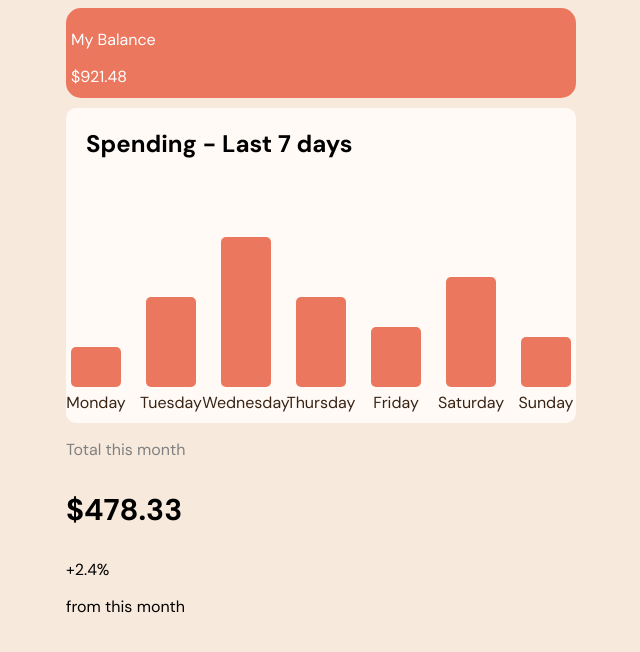
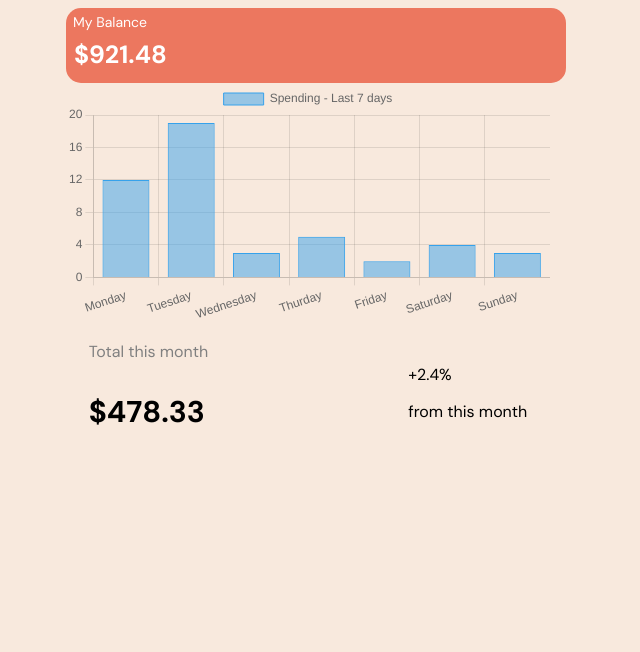
Before and after one commit to DannyQuinones/ExpensesChart, a website: page src/index.html in a window 1280 px wide. Shown: the whole page, without its empty margins (332-972 px from the left). Drawn offline with nearby package versions, Linux system fonts and the light colour scheme.

Commit message:
modified:   src/index.html 	modified:   src/script/script.js 	modified:   src/styles/styles.css

```diff
--- a/src/index.html
+++ b/src/index.html
@@ -10,52 +10,17 @@
     <link rel="preconnect" href="https://fonts.gstatic.com" crossorigin>
     <link href="https://fonts.googleapis.com/css2?family=DM+Sans:wght@400;700&display=swap" rel="stylesheet">
 </head>
+
 <body>
-<div class="container">
-    <div class="top-bal">
-        <p>My Balance</p>
-        <p>$921.48</p>
+    <div class="nav">
+        <li class="balance-total">My Balance</li>
+        <li class="total">$921.48</li>
+    </div>
+    <div class="chart-design">
+        <canvas id="myChart"></canvas>
     </div>
 
-    <h2 class="chart-header">Spending - Last 7 days</h2>
-    <div class="bar-chart">
-
-        <div class="bar">
-            <div class="chart-bar" style="height: 40px;"></div>
-            <div class="data-label">Monday</div>
-        </div>
-
-        <div class="bar">
-            <div class="chart-bar" style="height: 90px;"></div>
-            <div class="data-label">Tuesday</div>
-        </div>
-
-        <div class="bar">
-            <div class="chart-bar" style="height: 150px;"></div>
-            <div class="data-label">Wednesday</div>
-        </div>
-
-        <div class="bar">
-            <div class="chart-bar" style="height: 90px;"></div>
-            <div class="data-label">Thursday</div>
-        </div>
-
-        <div class="bar">
-            <div class="chart-bar" style="height: 60px;"></div>
-            <div class="data-label">Friday</div>
-        </div>
-
-        <div class="bar">
-            <div class="chart-bar" style="height: 110px;"></div>
-            <div class="data-label">Saturday</div>
-        </div>
-
-        <div class="bar">
-            <div class="chart-bar" style="height: 50px;"></div>
-            <div class="data-label">Sunday</div>
-        </div>
-    </div>
-
+    <div class="footer">
         <div class="total-month">
             <p>Total this month</p>
         <p class="total-amount">$478.33</p>
@@ -65,5 +30,13 @@
             <p>from this month</p>
         </div>
     </div>
+
+
+
+
+<script src="https://cdn.jsdelivr.net/npm/chart.js"></script>
+<script src="./script/script.js"></script>
+
 </body>
+
 </html>
--- a/src/script/script.js
+++ b/src/script/script.js
@@ -0,0 +1,20 @@
+const ctx = document.getElementById('myChart');
+
+new Chart(ctx, {
+  type: 'bar',
+  data: {
+    labels: ['Monday', 'Tuesday', 'Wednesday', 'Thurday', 'Friday', 'Saturday', 'Sunday'],
+    datasets: [{
+      label: 'Spending - Last 7 days',
+      data: [12, 19, 3, 5, 2, 4, 3],
+      borderWidth: 1
+    }]
+  },
+  options: {
+    scales: {
+      y: {
+        beginAtZero: true
+      }
+    }
+  }
+});
--- a/src/styles/styles.css
+++ b/src/styles/styles.css
@@ -5,62 +5,52 @@ html{
   font-family: 'DM Sans', sans-serif;
 }
 
-
-.top-bal {
-    height: 80px;
+.nav{
+  height: 75px;
   width: 500px;
   background-color: hsl(10, 79%, 65%);
   border-radius: 15px;
   color: #fff;
-    padding: 5px;
 }
 
-.chart-header {
-    position: fixed;
-    padding: 10px;
-    margin-left: 10px;
+.balance-total{
+  width: 110px;
+  margin: 2px;
+  padding: 5px;
+  list-style-type: none;
+  font-size: 14px;
+
 }
 
-.bar-chart {
-    display: flex;
-    justify-content: center;
-    align-items: flex-end;
-    gap: 25px;
-    height: 300px;
-    width: 500px;
-    background-color: hsl(33, 100%, 98%);
-    padding: 5px;
-    padding-bottom: 10px;
-    border-radius: 10px;
-    margin: 10px auto;
+.total {
+  width: 110px;
+  padding-left: 8px;
+  list-style-type: none;
+  font-weight: 700;
+  font-size: 25px;
 }
 
-.bar {
-    display: flex;
-    flex-direction: column;
-    align-items: center;
-    width: 50px;
-}
 
-.chart-bar {
-    background-color: hsl(10, 79%, 65%);
-    width: 100%;
-    text-align: center;
-    color: white;
-    border-radius: 5px;
-}
 
-.data-label {
-    margin-top: 5px;
-    color:  hsl(25, 47%, 15%);
-
+.myChart{
+  height: 500px;
+  width: 500px;
+  border: 1px solid black;
 }
 
 .total-month{
   color: grey;
 }
+
 .total-amount{
   font-size: 30px;
   font-weight: bold;
   color: black;
 }
+
+.footer{
+  display: flex;
+  justify-content: center;
+  align-items: center;
+  gap: 200px;
+}
```
Lines whose indentation alone changed are shown as unchanged.
